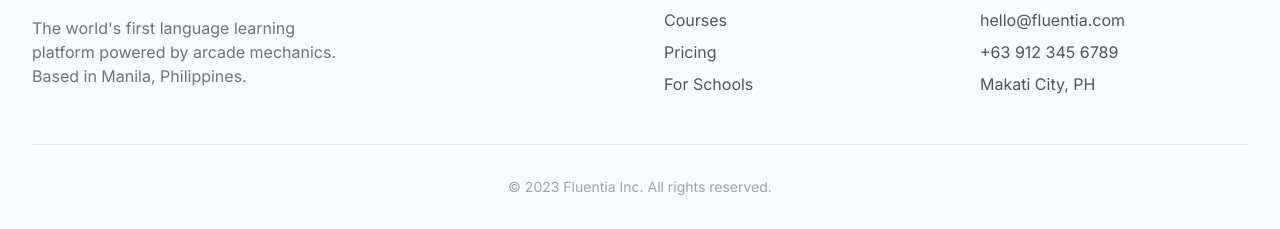
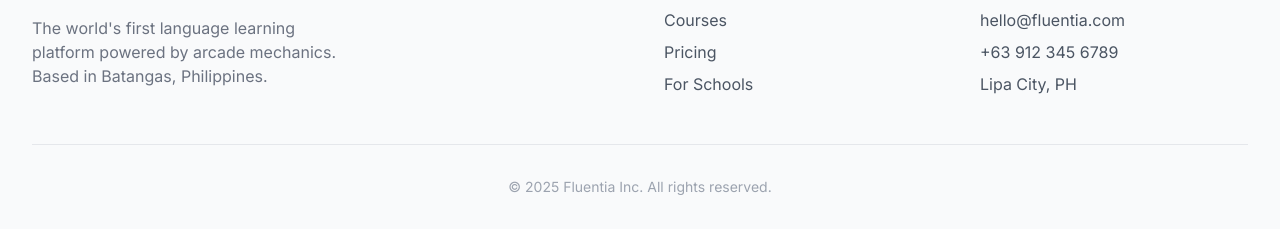
Before and after one commit to FerrerJamesMatthewF/Techno-of-Fluentia-Landin-page, a plain HTML site: page index.html in a window 1280 px wide. Shown: the part 2397-2626 px from the top of the page. Drawn offline with nearby package versions, Linux system fonts and the light colour scheme.

Commit message:
Update index.html

```diff
--- a/index.html
+++ b/index.html
@@ -218,7 +218,7 @@
                 <div class="col-span-1 md:col-span-2">
                     <span class="text-2xl font-black tracking-tighter text-maroon">FLUENTIA</span>
                     <p class="mt-4 text-gray-500 max-w-xs">
-                        The world's first language learning platform powered by arcade mechanics. Based in Manila, Philippines.
+                        The world's first language learning platform powered by arcade mechanics. Based in Batangas, Philippines.
                     </p>
                 </div>
                 <div>
@@ -234,15 +234,16 @@
                     <ul class="space-y-2 text-gray-600">
                         <li>hello@fluentia.com</li>
                         <li>+63 912 345 6789</li>
-                        <li>Makati City, PH</li>
+                        <li>Lipa City, PH</li>
                     </ul>
                 </div>
             </div>
             <div class="border-t border-gray-200 pt-8 text-center text-gray-400 text-sm">
-                &copy; 2023 Fluentia Inc. All rights reserved.
+                &copy; 2025 Fluentia Inc. All rights reserved.
             </div>
         </div>
     </footer>
 
 </body>
+
 </html>
```
